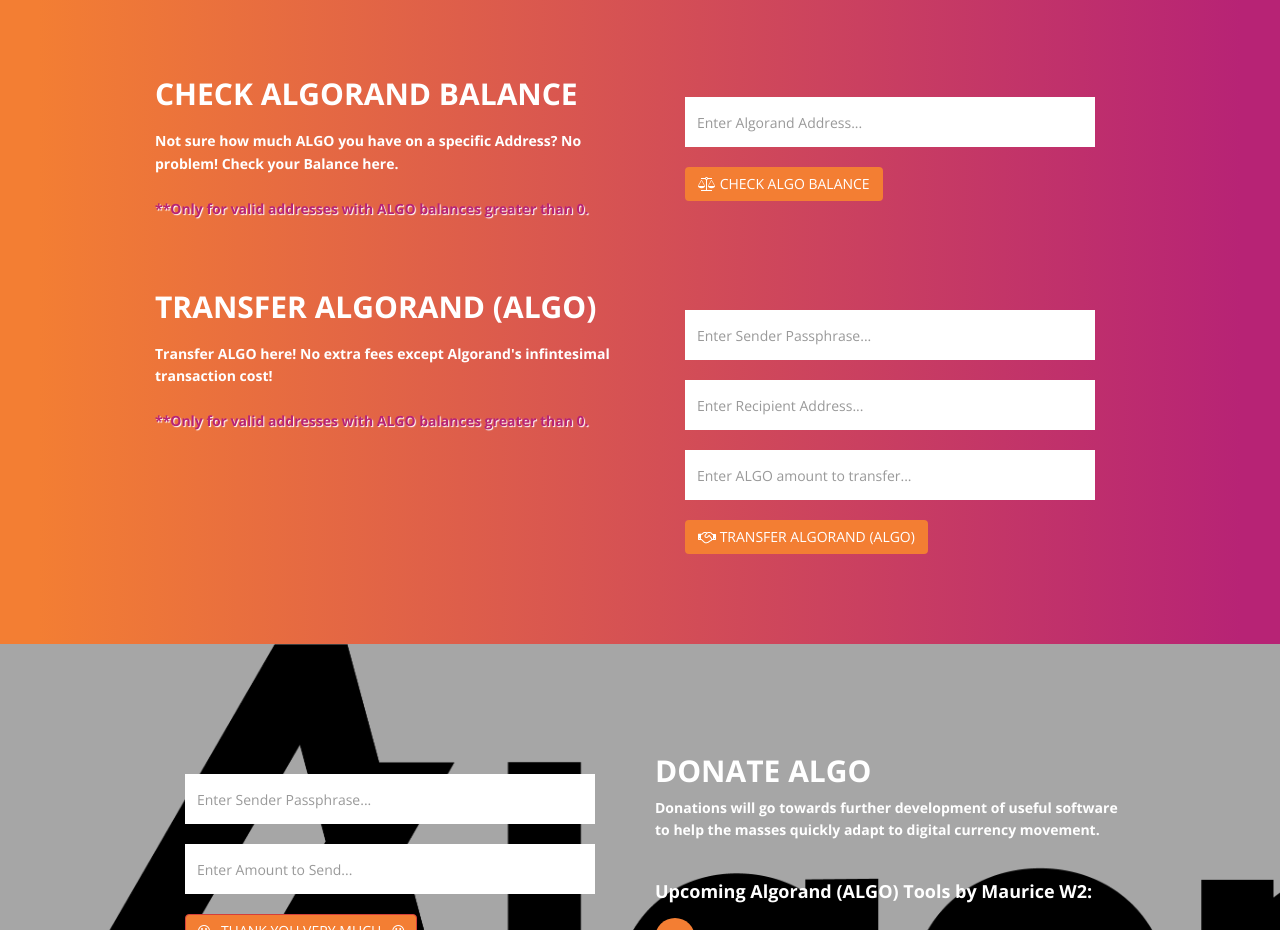
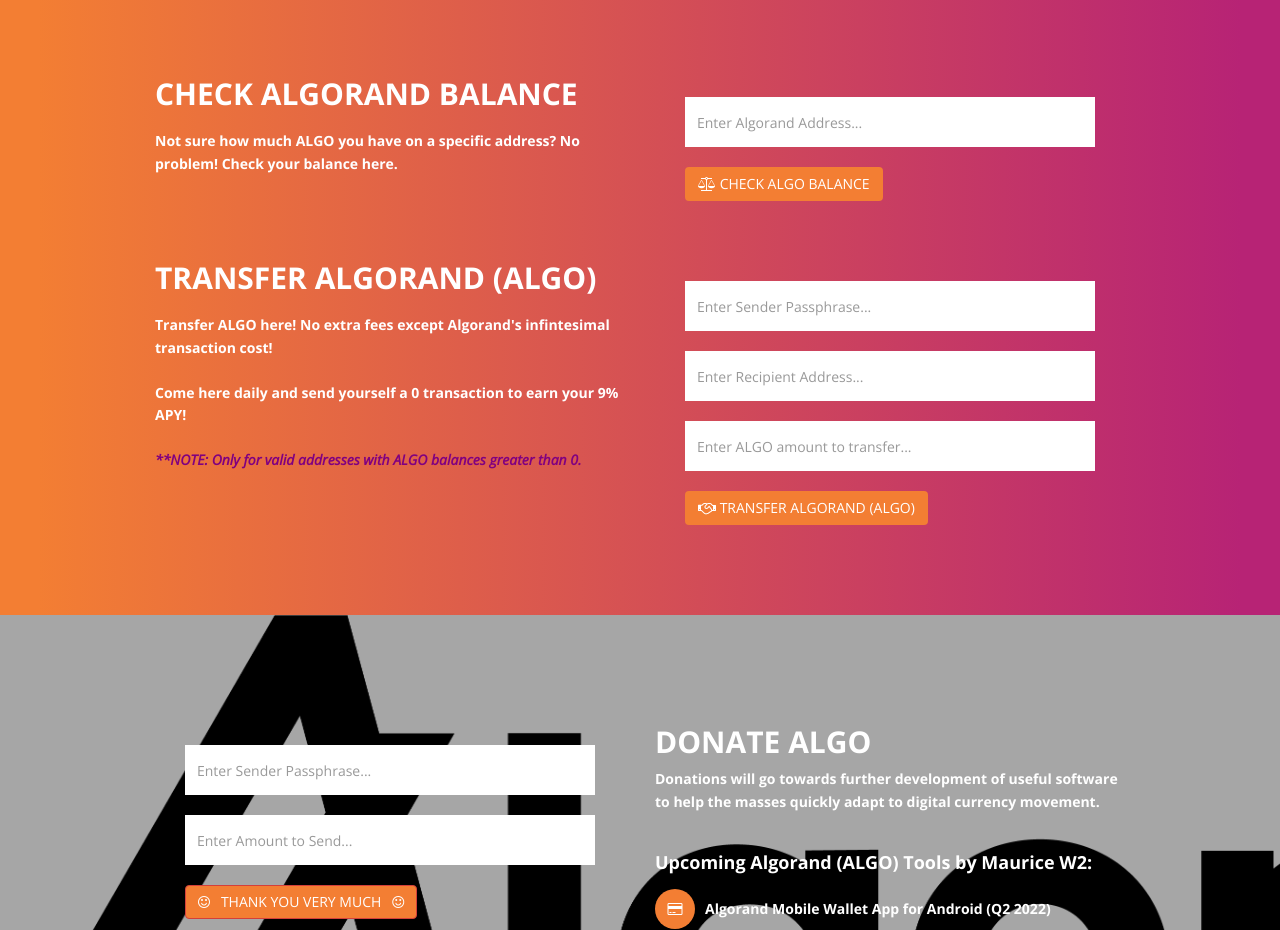
Before and after one commit to mauricedw22/freealgotools, a website: page html/index.html in a window 1280 px wide. Shown: the part 940-1870 px from the top of the page. Drawn offline with nearby package versions, Linux system fonts and the light colour scheme; files that its build step writes are made by us from their sources; no server answers; a script that the page names is missing; files whose address does not match are found by name.

Commit message:
2nd commit

```diff
--- a/html/index.html
+++ b/html/index.html
@@ -178,8 +178,9 @@
 						<div class="row">
 								<div class="col-md-6 wow fadeInUp" data-wow-delay="0.6s">
 									<h2 class="text-uppercase">Check Algorand Balance</h2>
-									<p style="font-weight:bold">Not sure how much ALGO you have on a specific Address? No problem! Check your Balance here.
-										<BR><BR><span style="font-weight:bold;color:#b72375;text-shadow:1px 1px 1px white;"> **Only for valid addresses with ALGO balances greater than 0.</span></p>
+									<p style="font-weight:bold">Not sure how much ALGO you have on a specific address? No problem! Check your balance here.
+										<!-- <BR><BR><span style="font-weight:bold;color:#b72375;text-shadow:1px 1px 1px white;"> **Only for valid addresses with ALGO balances greater than 0.</span> -->
+									</p>
 								</div>
 								<div class="col-md-6 wow fadeInUp" data-wow-delay="0.6s">
 									<div class="contact-form">
@@ -198,10 +199,13 @@
 						<div class="row">
 							<div class="col-md-6 wow fadeInUp" data-wow-delay="0.6s">
 								<h2 class="text-uppercase">Transfer Algorand (ALGO)</h2>
-								<p style="font-weight:bold">Transfer ALGO here! No extra fees except Algorand's infintesimal transaction cost!
+								<p style="font-weight:bold">
+									Transfer ALGO here! No extra fees except Algorand's infintesimal transaction cost!
 									<BR><BR>
-									<span style="font-weight:bold;color:#b72375;text-shadow:1px 1px 1px white;">
-									**Only for valid addresses with ALGO balances greater than 0.
+									Come here daily and send yourself a 0 transaction to earn your 9% APY!
+									<BR><BR>
+									<span style="font-style:italic;color:purple;font-weight:bold;">
+									**NOTE: Only for valid addresses with ALGO balances greater than 0.
 								   </span>
 								</p>
 							</div>
```
Also changed, not shown: algotools_ss.png (added).
